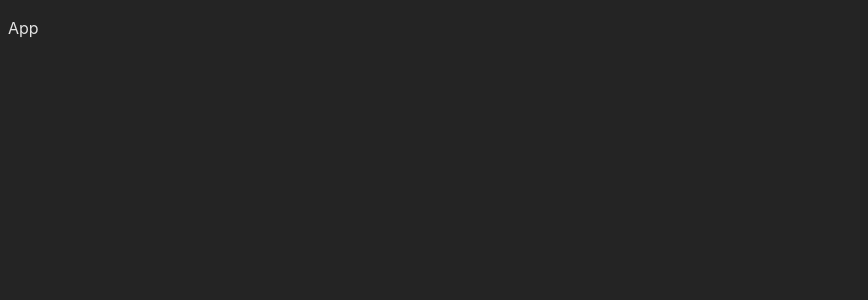
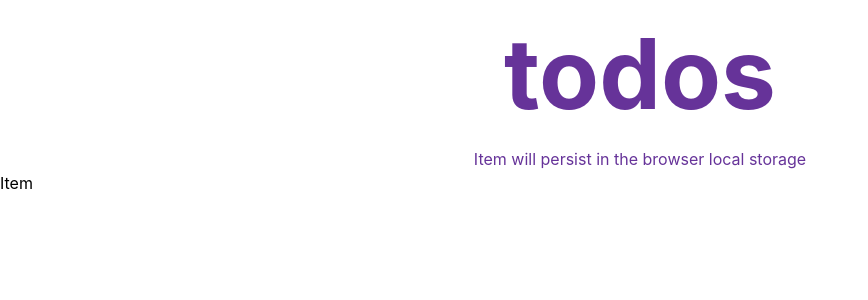
Before and after one commit to hansderly/todo-react, a React (Vite) app: page / in a window 1280 px wide. Shown: the top 300 px of the page, without its empty margins (0-868 px from the left). Built offline with nearby package versions, Linux system fonts and the light colour scheme.

Commit message:
adding header

```diff
--- a/src/App.jsx
+++ b/src/App.jsx
@@ -1,7 +1,10 @@
+import React from 'react';
+import { ItemList } from './components';
+
 function App() {
   return (
     <div>
-      <p>App</p>
+      <ItemList />
     </div>
   );
 }
--- /dev/null
+++ b/src/components/Item/intem.jsx
@@ -0,0 +1,9 @@
+import React from 'react';
+
+function Item() {
+  return (
+    <div>Item</div>
+  );
+}
+
+export default Item;
--- /dev/null
+++ b/src/components/ItemList/ItemList.jsx
@@ -0,0 +1,15 @@
+import React from 'react';
+
+import Item from '../Item/intem';
+import ItemListHeader from '../ItemListHeader/ItemListHeader';
+
+function ItemList() {
+  return (
+    <div>
+      <ItemListHeader />
+      <Item />
+    </div>
+  );
+}
+
+export default ItemList;
--- /dev/null
+++ b/src/components/ItemListHeader/ItemListHeader.jsx
@@ -0,0 +1,14 @@
+import React from 'react';
+
+import styles from './ItemListHeader.module.css';
+
+function ItemListHeader() {
+  return (
+    <div className={styles.container}>
+      <h1>todos</h1>
+      <p>Item will persist in the browser local storage</p>
+    </div>
+  );
+}
+
+export default ItemListHeader;
--- /dev/null
+++ b/src/components/ItemListHeader/ItemListHeader.module.css
@@ -0,0 +1,8 @@
+.container {
+  color: rebeccapurple;
+  text-align: center;
+}
+
+.container > h1 {
+  font-size: 98px;
+}
--- /dev/null
+++ b/src/components/index.jsx
@@ -0,0 +1,4 @@
+import ItemList from './ItemList/ItemList';
+import ItemListHeader from './ItemListHeader/ItemListHeader';
+
+export { ItemListHeader, ItemList };
--- a/src/index.css
+++ b/src/index.css
@@ -2,11 +2,14 @@
   font-family: Inter, system-ui, Avenir, Helvetica, Arial, sans-serif;
   line-height: 1.5;
   font-weight: 400;
-  color: rgba(255, 255, 255, 0.87);
-  background-color: #242424;
   font-synthesis: none;
   text-rendering: optimizeLegibility;
   -webkit-font-smoothing: antialiased;
   -moz-osx-font-smoothing: grayscale;
   -webkit-text-size-adjust: 100%;
 }
+
+* {
+  margin: 0;
+  padding: 0;
+}
```
